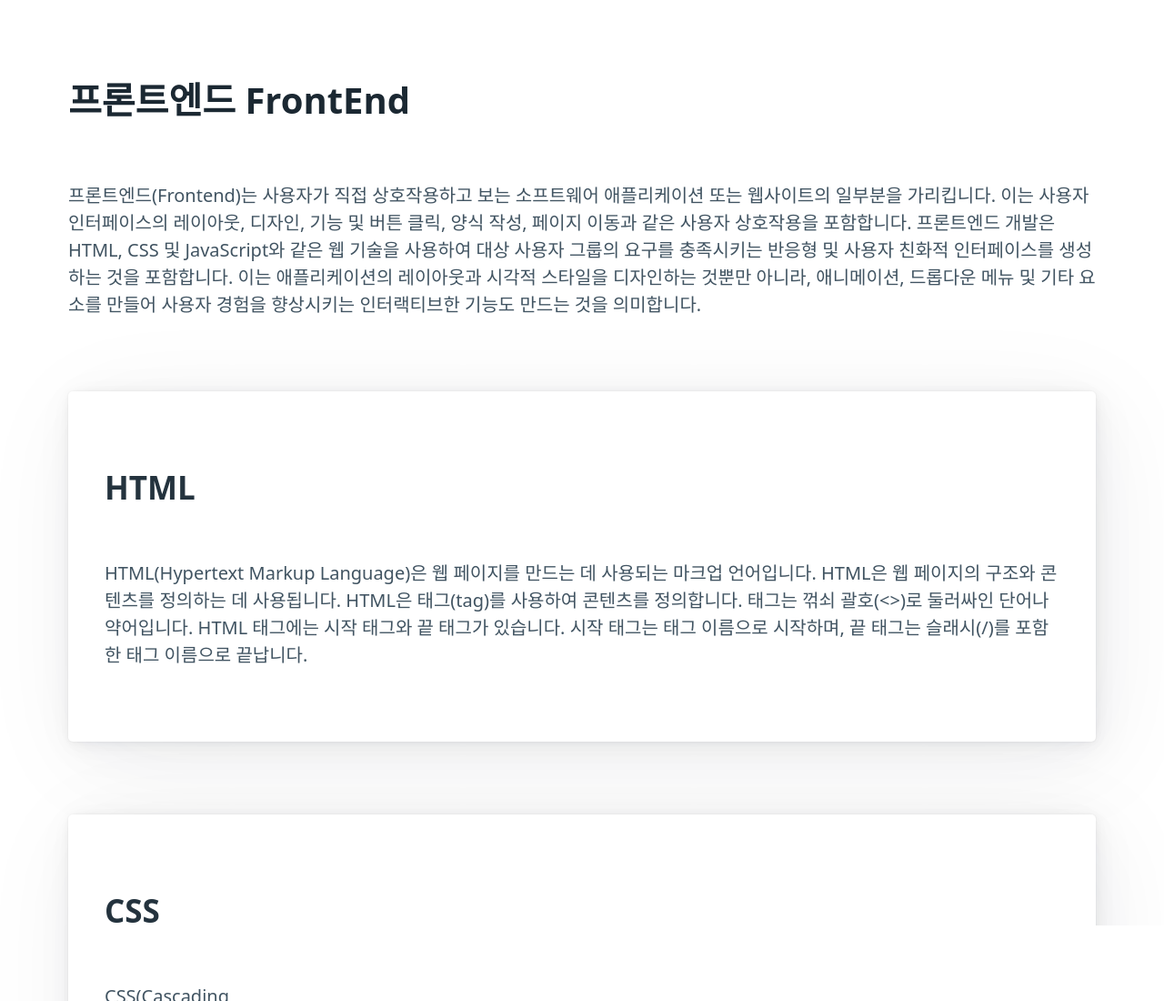
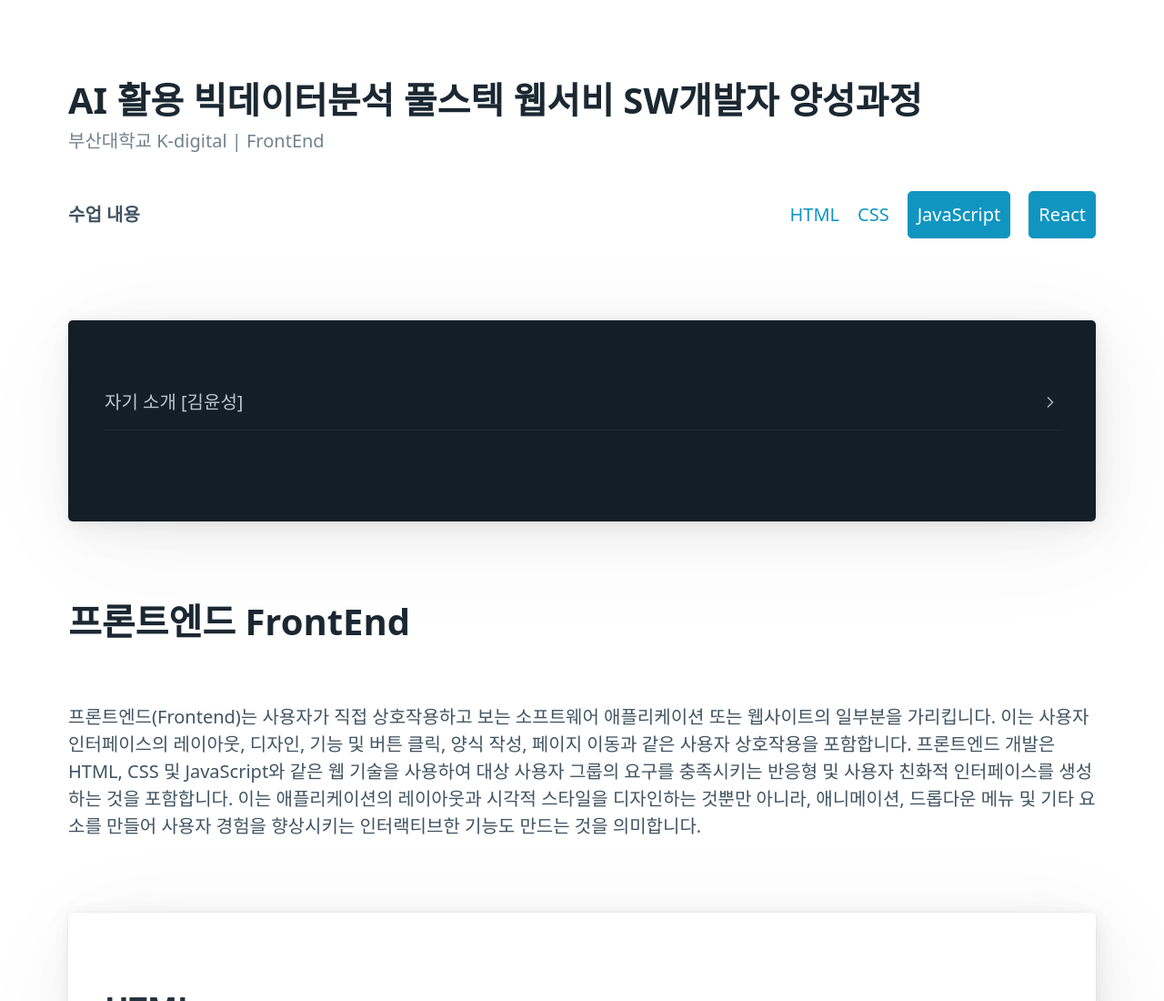
Before and after one commit to ORENOL/practive-JS, a plain HTML site: page index.html in a window 1280 px wide. Shown: the top 1100 px of the page at 91% size. Drawn offline with nearby package versions, Linux system fonts and the light colour scheme.

Commit message:
PicoCSS 사용 및 헤더 완성

```diff
--- a/index.html
+++ b/index.html
@@ -4,28 +4,62 @@
 <head>
     <meta charset="UTF-8">
     <meta name="viewport" content="width=device-width, initial-scale=1.0">
-    <link rel="stylesheet" href="static/css/style.css"/>
+    <!-- <link rel="stylesheet" href="static/css/style.css"/> -->
     <link rel="stylesheet" href="https://cdn.jsdelivr.net/npm/@picocss/pico@1/css/pico.min.css">
     <title>자바스크립트 01</title>
 </head>
 
 <body>
     <main class="container">
+        <header>
+            <hgroup>
+                <h1>AI 활용 빅데이터분석 풀스텍 웹서비 SW개발자 양성과정</h1>
+                <h3>부산대학교 K-digital | FrontEnd</h3>
+            </hgroup>
+        </header>
+        <nav>
+            <ul>
+                <li><strong>수업 내용</strong></li>
+            </ul>
+            <ul>
+                <li><a href="#">HTML</a></li>
+                <li><a href="#">CSS</a></li>
+                <li><a href="#" role="button">JavaScript</a></li>
+                <li><a href="#" role="button">React</a></li>
+            </ul>
+        </nav>
+        <article data-theme="dark">
+            <details>
+                <summary>자기 소개 [김윤성]</summary>
+                <ul>
+                    <li>Java / HTML / CSS</li>
+                    <li><a href="https://github.com/ORENOL/practive-JS" role="button">github</a></li>
+                    </li>
+
+                </ul>
+                <p>Lorem ipsum dolor sit amet consectetur adipisicing elit. Quibusdam repellat aliquam, quas delectus
+                    excepturi optio dignissimos nemo modi maxime praesentium, quis corporis? Officiis voluptatum
+                    reprehenderit voluptatibus nesciunt commodi soluta minus!</p>
+            </details>
+        </article>
         <section>
-            <h1>프론트엔드 FrontEnd</h1>
+            <h1>프론트엔드 FrontEnd</h2>
 
-            프론트엔드(Frontend)는 사용자가 직접 상호작용하고 보는 소프트웨어 애플리케이션 또는 웹사이트의 일부분을 가리킵니다. 이는 사용자 인터페이스의 레이아웃, 디자인, 기능 및 버튼 클릭, 양식
-            작성, 페이지 이동과 같은 사용자 상호작용을 포함합니다.
+                프론트엔드(Frontend)는 사용자가 직접 상호작용하고 보는 소프트웨어 애플리케이션 또는 웹사이트의 일부분을 가리킵니다. 이는 사용자 인터페이스의 레이아웃, 디자인, 기능 및 버튼
+                클릭, 양식
+                작성, 페이지 이동과 같은 사용자 상호작용을 포함합니다.
 
-            프론트엔드 개발은 HTML, CSS 및 JavaScript와 같은 웹 기술을 사용하여 대상 사용자 그룹의 요구를 충족시키는 반응형 및 사용자 친화적 인터페이스를 생성하는 것을 포함합니다. 이는
-            애플리케이션의 레이아웃과 시각적 스타일을 디자인하는 것뿐만 아니라, 애니메이션, 드롭다운 메뉴 및 기타 요소를 만들어 사용자 경험을 향상시키는 인터랙티브한 기능도 만드는 것을 의미합니다.
+                프론트엔드 개발은 HTML, CSS 및 JavaScript와 같은 웹 기술을 사용하여 대상 사용자 그룹의 요구를 충족시키는 반응형 및 사용자 친화적 인터페이스를 생성하는 것을 포함합니다.
+                이는
+                애플리케이션의 레이아웃과 시각적 스타일을 디자인하는 것뿐만 아니라, 애니메이션, 드롭다운 메뉴 및 기타 요소를 만들어 사용자 경험을 향상시키는 인터랙티브한 기능도 만드는 것을 의미합니다.
         </section>
         <article>
             <h2>HTML</h2>
             <div class="section-text">
-            HTML(Hypertext Markup Language)은 웹 페이지를 만드는 데 사용되는 마크업 언어입니다. HTML은 웹 페이지의 구조와 콘텐츠를 정의하는 데 사용됩니다.
-            HTML은 태그(tag)를 사용하여 콘텐츠를 정의합니다. 태그는 꺾쇠 괄호(<>)로 둘러싸인 단어나 약어입니다. HTML 태그에는 시작 태그와 끝 태그가 있습니다. 시작 태그는 태그 이름으로
-                시작하며, 끝 태그는 슬래시(/)를 포함한 태그 이름으로 끝납니다.
+                HTML(Hypertext Markup Language)은 웹 페이지를 만드는 데 사용되는 마크업 언어입니다. HTML은 웹 페이지의 구조와 콘텐츠를 정의하는 데 사용됩니다.
+                HTML은 태그(tag)를 사용하여 콘텐츠를 정의합니다. 태그는 꺾쇠 괄호(<>)로 둘러싸인 단어나 약어입니다. HTML 태그에는 시작 태그와 끝 태그가 있습니다. 시작 태그는 태그
+                    이름으로
+                    시작하며, 끝 태그는 슬래시(/)를 포함한 태그 이름으로 끝납니다.
             </div>
         </article>
         <article>
```
Also changed, not shown: 1 other file.
